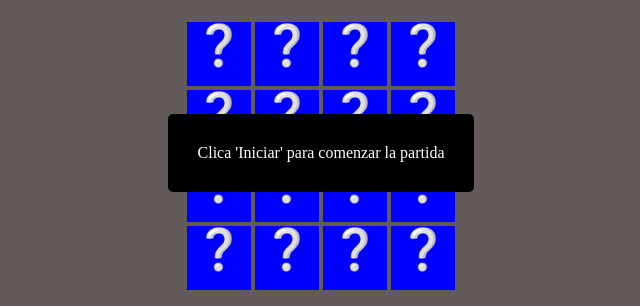
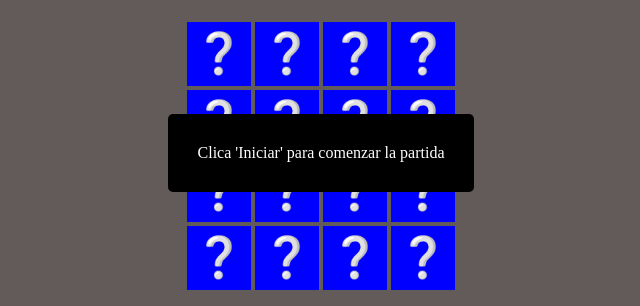
Before and after one commit to fjgonsal31/practicaJS, a plain HTML site: page parejas.html in a window 1280 px wide. Shown: the part 61-367 px from the top of the page, without its empty margins (319-959 px from the left). Drawn offline with Linux system fonts and the light colour scheme.

Commit message:
050924.5

```diff
--- a/css/parejas.css
+++ b/css/parejas.css
@@ -38,6 +38,12 @@ h1,
   height: 4rem;
   font-size: 2.5rem;
   text-align: center;
+  display: flex;
+  align-content: center;
+}
+.hide p,
+.show p {
+  margin: 0;
 }
 .hide {
   background-color: blue;
--- a/js/parejas.js
+++ b/js/parejas.js
@@ -61,16 +61,20 @@ function create() {
   for (let i = 0; i < tdTag.length; i++) {
     const divShow = document.createElement("div");
     const divHide = document.createElement("div");
+    const pShow = document.createElement("p");
+    const pHide = document.createElement("p");
 
     tdTag[i].replaceChildren(); //borrar hijos de tag td
     tdTag[i].appendChild(divShow);
     tdTag[i].appendChild(divHide);
+    divShow.appendChild(pShow);
+    divHide.appendChild(pHide);
     divShow.setAttribute("class", "show");
     divHide.setAttribute("class", "hide");
     divShow.style.display = "none";
     divHide.style.display = "block";
-    divShow.textContent = newImgs[i];
-    divHide.textContent = "❔";
+    pShow.textContent = newImgs[i];
+    pHide.textContent = "❔";
   }
 }
 
--- a/parejas.html
+++ b/parejas.html
@@ -45,7 +45,7 @@
         <div class="modal-content">
             <h2>¡Has finalizado!</h2>
             <form>
-                <input type="text" id="user" placeholder="Tu nick (máx. 20 caracteres)" maxlength="20" required>
+                <input type="text" id="user" placeholder="Tu nick (máx. 20 caracteres)" maxlength="20">
                 <p id="content"></p>
                 <div>
                     <button id="aceptar" class="success">Aceptar</button>
```
